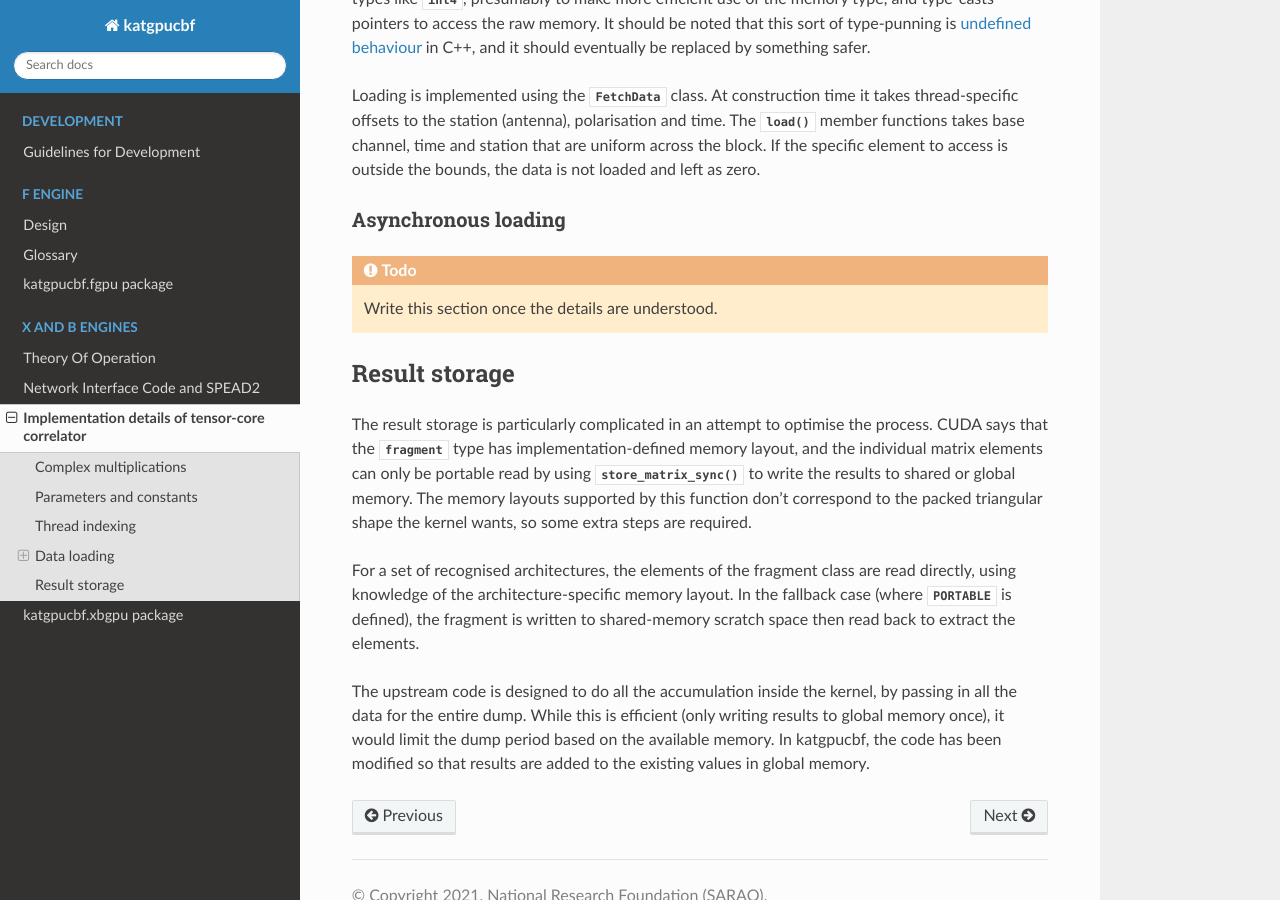
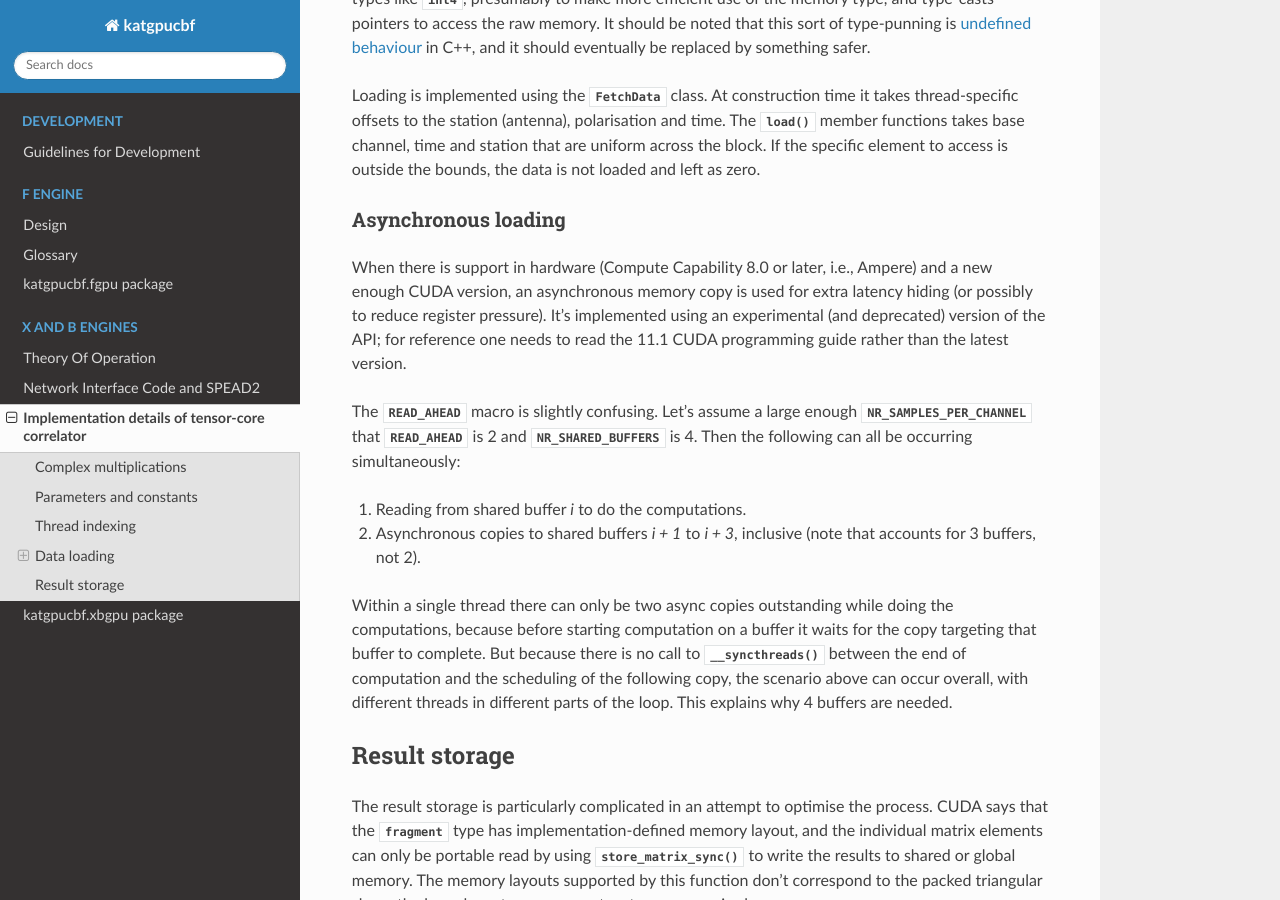
Before and after one commit to ska-sa/katgpucbf, a Sphinx documentation site: the page built from doc/xbgpu.tcc.rst, in a window 1280 px wide and 900 px high, scrolled down 2943 px. Built offline with Sphinx 7.4.7 and the Read the Docs theme 2.0.0, drawn with Linux system fonts in a browser that asks for light colours; formulas are drawn with MathJax 3; the version number could not be read and is left out.

Commit message:
Document async copies in correlation kernel

```diff
--- a/doc/xbgpu.tcc.rst
+++ b/doc/xbgpu.tcc.rst
@@ -197,9 +197,29 @@ access is outside the bounds, the data is not loaded and left as zero.
 
 Asynchronous loading
 ^^^^^^^^^^^^^^^^^^^^
-.. todo::
+When there is support in hardware (Compute Capability 8.0 or later, i.e.,
+Ampere) and a new enough CUDA version, an asynchronous memory copy is used for
+extra latency hiding (or possibly to reduce register pressure). It's
+implemented using an experimental (and deprecated) version of the API; for
+reference one needs to read the 11.1 CUDA programming guide rather than the
+latest version.
 
-  Write this section once the details are understood.
+The :c:macro:`READ_AHEAD` macro is slightly confusing. Let's assume a large
+enough :c:macro:`NR_SAMPLES_PER_CHANNEL` that :c:macro:`READ_AHEAD` is 2 and
+:c:macro:`NR_SHARED_BUFFERS` is 4. Then the following can all be occurring
+simultaneously:
+
+1. Reading from shared buffer `i` to do the computations.
+2. Asynchronous copies to shared buffers `i + 1` to `i + 3`, inclusive (note
+   that accounts for 3 buffers, not 2).
+
+Within a single thread there can only be two async copies outstanding while
+doing the computations, because before starting computation on a buffer it
+waits for the copy targeting that buffer to complete. But because there is no
+call to :c:func:`__syncthreads` between the end of computation and the
+scheduling of the following copy, the scenario above can occur overall, with
+different threads in different parts of the loop. This explains why 4 buffers
+are needed.
 
 Result storage
 --------------
```
